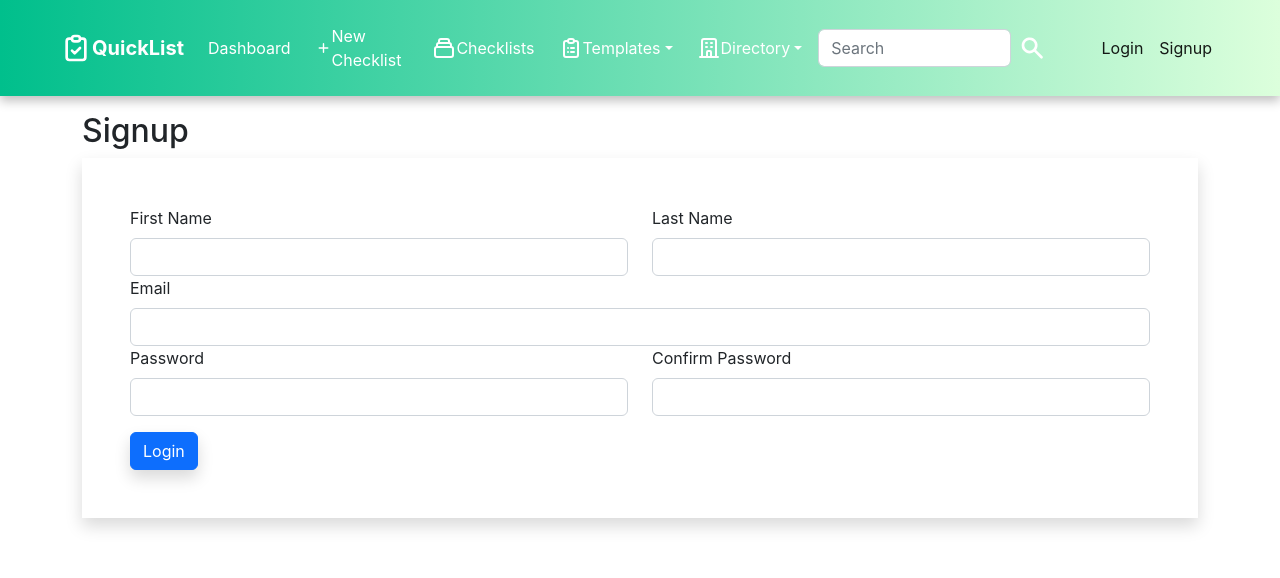
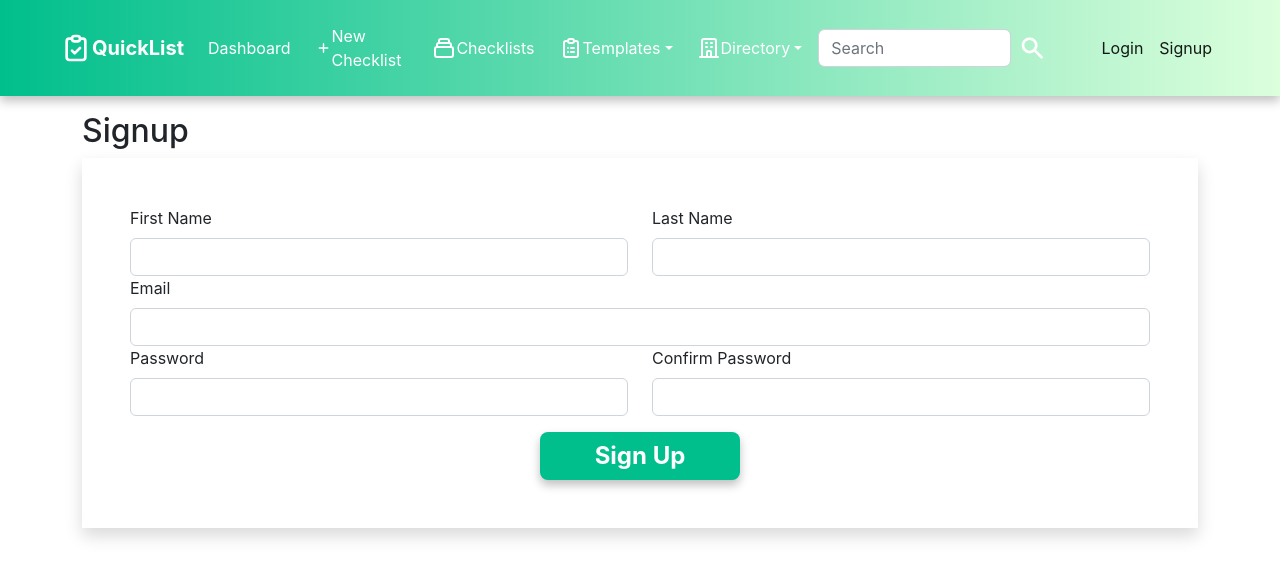
Before and after one commit to JosephThomasVasquez/rooms-frontend, a React (Create React App) app: page /user/signup in a window 1280 px wide. Shown: the top 578 px of the page. Built offline with nearby package versions, Linux system fonts and the light colour scheme.

Commit message:
Updated styling of signup page

```diff
--- a/src/index.css
+++ b/src/index.css
@@ -1,3 +1,7 @@
+:root {
+  --primary-color: rgba(0, 191, 140, 1);
+}
+
 body {
   margin: 0;
   font-family: -apple-system, BlinkMacSystemFont, "Segoe UI", "Roboto", "Oxygen",
@@ -26,7 +30,27 @@ code {
   transition: all 1s ease !important;
 }
 
-
 .table-base {
   border-radius: 10px !important;
 }
+
+.signup-btn {
+  width: 200px;
+  height: 48px;
+  color: rgba(255, 255, 255, 1);
+  background: var(--primary-color);
+  font-size: 1.5rem;
+  font-weight: 700;
+  border-radius: 8px;
+  border: none;
+  box-shadow: 0 5px 10px rgba(0, 0, 0, 0.25);
+  transition: all 0.5s ease;
+}
+
+.signup-btn:hover {
+  border: none;
+  cursor: pointer;
+  transform: translateY(-2px);
+  box-shadow: 0 10px 15px rgba(0, 0, 0, 0.25);
+  transition: all 0.5s ease;
+}
--- a/src/signup/Signup.jsx
+++ b/src/signup/Signup.jsx
@@ -78,9 +78,9 @@ const Signup = () => {
           </div>
         </div>
 
-        <div className="col-2">
-          <button type="submit" className="btn btn-primary shadow">
-            Login
+        <div className="d-flex justify-content-center align-items-center">
+          <button type="submit" className="signup-btn">
+            Sign Up
           </button>
         </div>
       </form>
```
